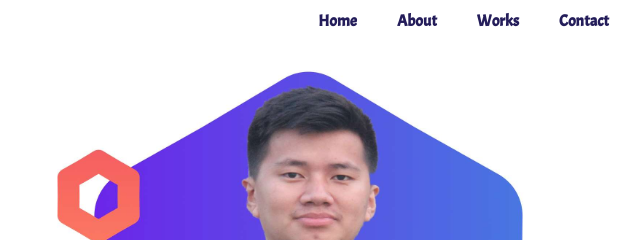
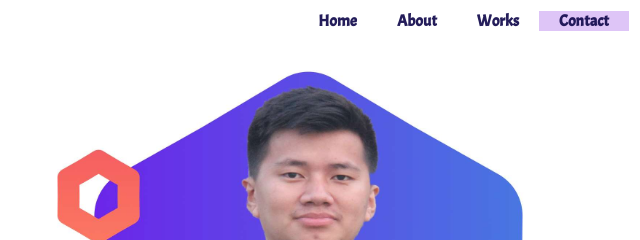
Before and after one commit to Novel-30-1-99/Portfolio, a plain HTML site: page index.html in a window 1280 px wide. In both pictures the pointer is over the item "Contact". Shown: the top 240 px of the page, 640-1280 px from the left. Drawn offline with Linux system fonts and the light colour scheme.

Commit message:
another correction in css file

```diff
--- a/style.css
+++ b/style.css
@@ -14,12 +14,15 @@ ul li{
     float: right;
     text-align: center;
 }
+nav li:hover{
+    background-color: rgba(220, 194, 247, 0.938);
+}
 ul li a{
     text-decoration: none;
     padding: 20px 20px;
     color: rgba(18, 11, 77, 0.925);
     font-weight: 700;
-    text-align: center;
+
 }
 body{
     margin: 3px;
```
